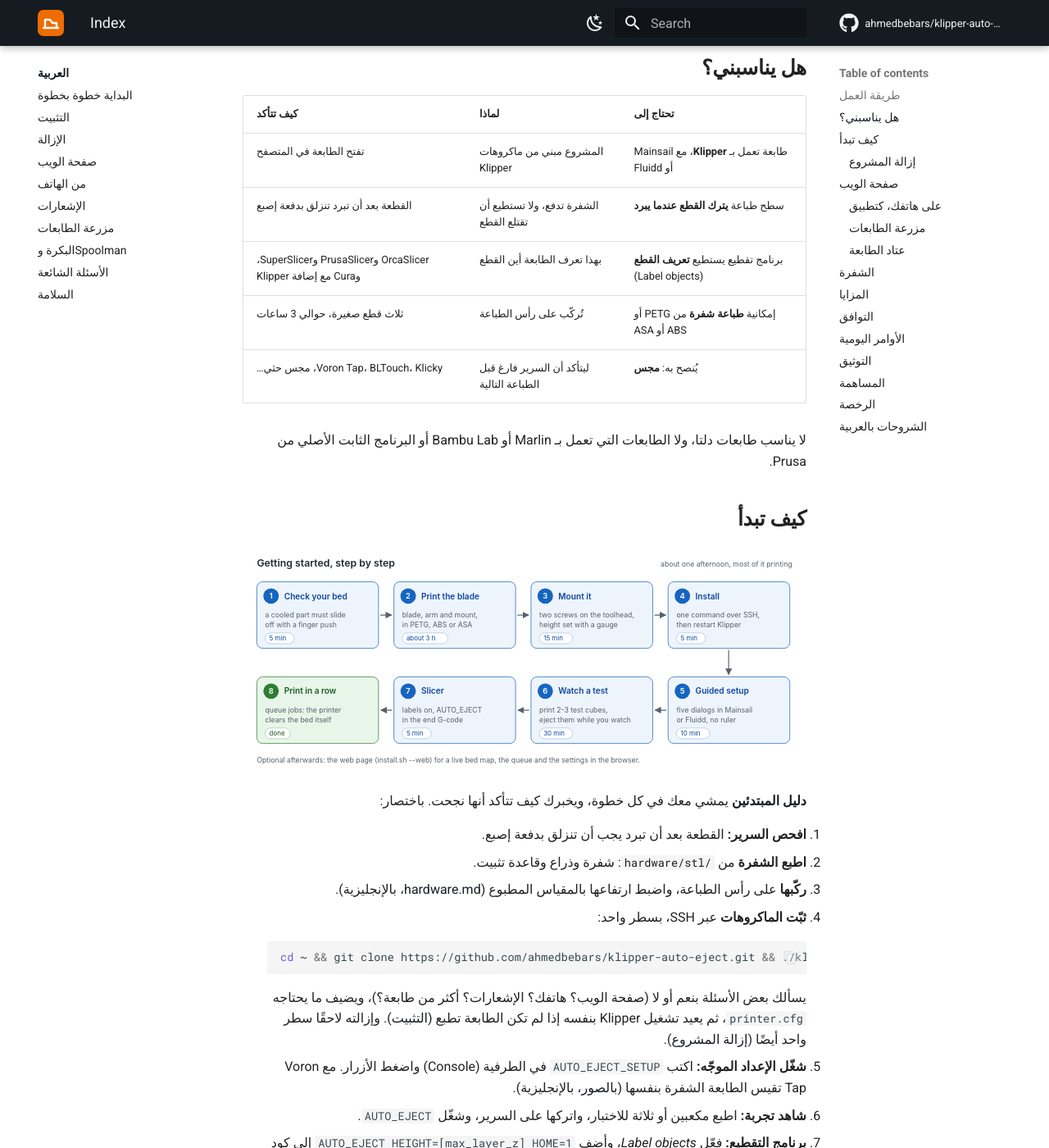
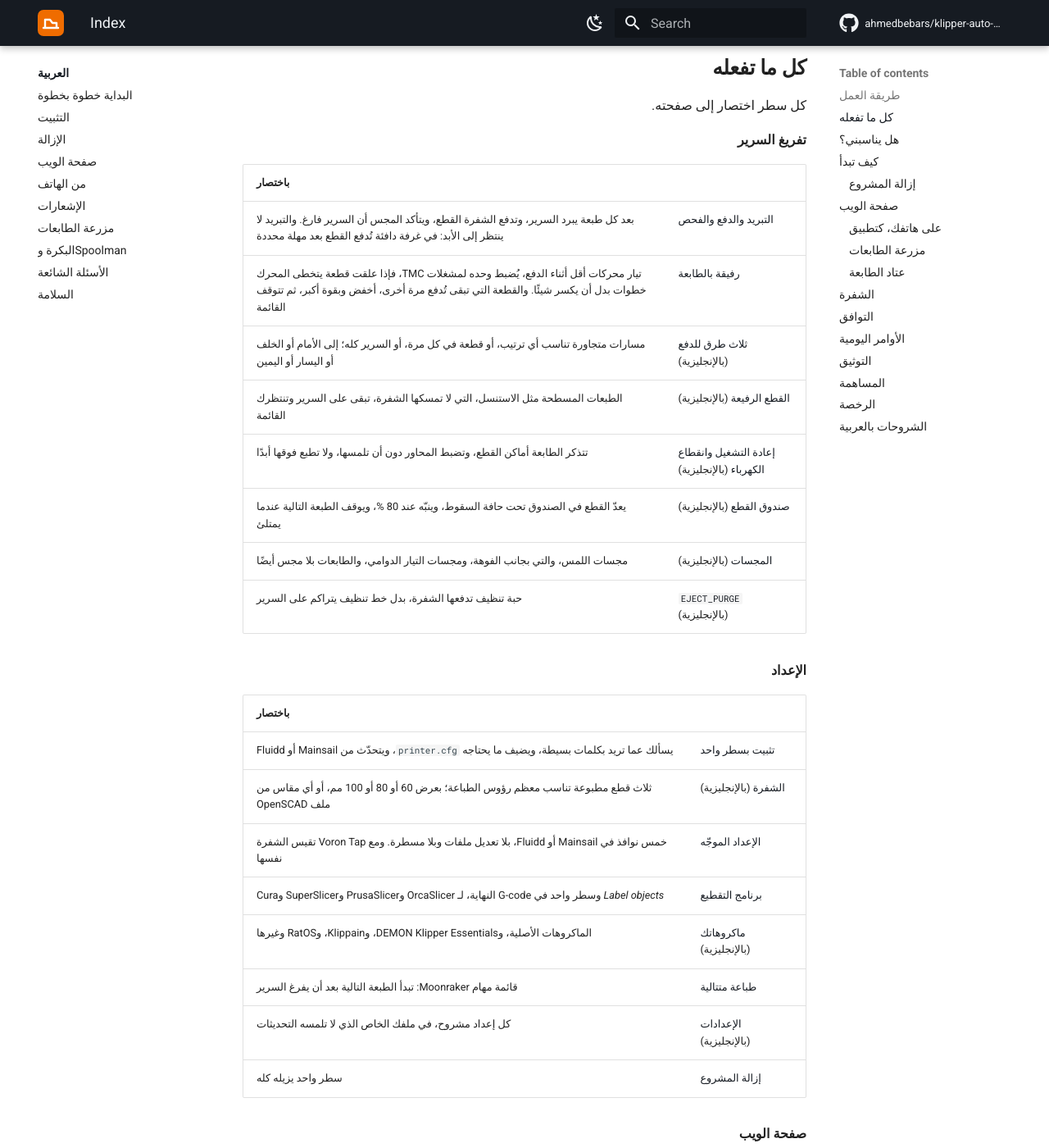
Before and after one commit to ahmedbebars/klipper-auto-eject, an MkDocs documentation site: the page built from docs/ar/README.md, in a window 1280 px wide and 1400 px high, scrolled down 3851 px. Shown: the whole window at 82% size. Built offline with MkDocs 1.6.1 and Material for MkDocs 9.7.7, drawn with Linux system fonts in a browser that asks for light colours; comment, search, counter and statistics services are not loaded; some of the changed text lies outside the part shown.

Commit message:
README: every feature in one place, with a shortcut to its page

```diff
--- a/docs/ar/README.md
+++ b/docs/ar/README.md
@@ -20,6 +20,7 @@
 
 <p align="center">
   <a href="getting-started.md"><b>البداية خطوة بخطوة</b></a> ·
+  <a href="#كل-ما-تفعله">كل ما تفعله</a> ·
   <a href="faq.md">الأسئلة الشائعة</a> ·
   <a href="../README.md">التوثيق (بالإنجليزية)</a> ·
   <a href="../troubleshooting.md">حل المشكلات (بالإنجليزية)</a> ·
@@ -62,6 +63,73 @@
 
 تعرف الطابعة مكان كل قطعة لأن برنامج التقطيع يكتب حدود القطع داخل ملف G-code
 (خيار *Label objects*). لا شيء يحتاج إلى قياس باليد.
+
+## كل ما تفعله
+
+كل سطر اختصار إلى صفحته.
+
+**تفريغ السرير**
+
+| | باختصار |
+|---|---|
+| [التبريد والدفع والفحص](getting-started.md) | بعد كل طبعة يبرد السرير، وتدفع الشفرة القطع، ويتأكد المجس أن السرير فارغ. والتبريد لا ينتظر إلى الأبد: في غرفة دافئة تُدفع القطع بعد مهلة محددة |
+| [رفيقة بالطابعة](safety.md) | تيار محركات أقل أثناء الدفع، يُضبط وحده لمشغلات TMC، فإذا علقت قطعة يتخطى المحرك خطوات بدل أن يكسر شيئًا. والقطعة التي تبقى تُدفع مرة أخرى، أخفض وبقوة أكبر، ثم تتوقف القائمة |
+| [ثلاث طرق للدفع](../strategies.md) (بالإنجليزية) | مسارات متجاورة تناسب أي ترتيب، أو قطعة في كل مرة، أو السرير كله؛ إلى الأمام أو الخلف أو اليسار أو اليمين |
+| [القطع الرفيعة](../configuration.md#thin-parts) (بالإنجليزية) | الطبعات المسطحة مثل الاستنسل، التي لا تمسكها الشفرة، تبقى على السرير وتنتظرك القائمة |
+| [إعادة التشغيل وانقطاع الكهرباء](../recovery.md) (بالإنجليزية) | تتذكر الطابعة أماكن القطع، وتضبط المحاور دون أن تلمسها، ولا تطبع فوقها أبدًا |
+| [صندوق القطع](../configuration.md#the-parts-box) (بالإنجليزية) | يعدّ القطع في الصندوق تحت حافة السقوط، وينبّه عند 80 %، ويوقف الطبعة التالية عندما يمتلئ |
+| [المجسات](../probes.md) (بالإنجليزية) | مجسات اللمس، والتي بجانب الفوهة، ومجسات التيار الدوامي، والطابعات بلا مجس أيضًا |
+| [`EJECT_PURGE`](../integration.md#eject_purge-instead-of-a-purge-line) (بالإنجليزية) | حبة تنظيف تدفعها الشفرة، بدل خط تنظيف يتراكم على السرير |
+
+**الإعداد**
+
+| | باختصار |
+|---|---|
+| [تثبيت بسطر واحد](installation.md) | يسألك عما تريد بكلمات بسيطة، ويضيف ما يحتاجه `printer.cfg`، ويتحدّث من Mainsail أو Fluidd |
+| [الشفرة](../hardware.md) (بالإنجليزية) | ثلاث قطع مطبوعة تناسب معظم رؤوس الطباعة؛ بعرض 60 أو 80 أو 100 مم، أو أي مقاس من ملف OpenSCAD |
+| [الإعداد الموجّه](getting-started.md#5-تشغيل-الإعداد-الموجه) | خمس نوافذ في Mainsail أو Fluidd، بلا تعديل ملفات وبلا مسطرة. ومع Voron Tap تقيس الشفرة نفسها |
+| [برنامج التقطيع](getting-started.md#7-إعداد-برنامج-التقطيع) | *Label objects* وسطر واحد في G-code النهاية، لـ OrcaSlicer وPrusaSlicer وSuperSlicer وCura |
+| [ماكروهاتك](../integration.md) (بالإنجليزية) | الماكروهات الأصلية، وDEMON Klipper Essentials، وKlippain، وRatOS وغيرها |
+| [طباعة متتالية](getting-started.md#8-طباعة-مهام-متتالية) | قائمة مهام Moonraker: تبدأ الطبعة التالية بعد أن يفرغ السرير |
+| [الإعدادات](../configuration.md) (بالإنجليزية) | كل إعداد مشروح، في ملفك الخاص الذي لا تلمسه التحديثات |
+| [إزالة المشروع](uninstall.md) | سطر واحد يزيله كله |
+
+**صفحة الويب**
+
+| | باختصار |
+|---|---|
+| [نظرة عامة](web-page.md#ما-في-الصفحة) | خريطة حية للسرير بالقطع ومسارات الدفع، وأزرار للإزالة أو التجربة |
+| [قائمة الطباعة](web-page.md#ما-في-الصفحة) | أضف الملفات بصورها، وحدد عدد النسخ، وابدأ القائمة أو أوقفها |
+| [فحص ملف](web-page.md#ما-في-الصفحة) | قبل الطباعة: هل القطع معلّمة، وهل تصل إليها الشفرة، والخطة على خريطة السرير |
+| [الشفرة والإعداد](web-page.md#ما-في-الصفحة) | الشفرة المقيسة، والإعداد، وقطع الاختبار، وما تلصقه في برنامج التقطيع |
+| [الإعدادات](web-page.md#الإعدادات) | كل إعداد بمفتاح أو خانة، و**تغييراتي فقط** |
+| [العتاد](web-page.md#العتاد) | اللوحات والمحركات والسخانات والمراوح والكمبيوتر والكاميرا، مباشرةً، وما فيها من خلل |
+| [التحديثات](web-page.md#التحديثات) | ما تغيّر في Klipper منذ نسختك، وهل تحتاج اللوحات إعادة برمجة |
+| [الإبلاغ عن مشكلة](web-page.md#الإبلاغ-عن-مشكلة) | ما يطلبه بلاغ GitHub في نص واحد، دون عناوينك |
+| [صور المطبوعات](web-page.md#صور-المطبوعات) | كل ملف بصورته ومدته وخيطه وخامته |
+| [بالعربية والإنجليزية](web-page.md#الترجمة) | فاتحة أو داكنة، من اليمين إلى اليسار، وعلى الهاتف؛ واللغات الأخرى مرحب بها |
+| [جرّب العرض التجريبي](web-page.md#تجربتها-على-الكمبيوتر) | الصفحة كلها مع طابعة افتراضية، بلا طابعة |
+
+**بعيدًا عن الطابعة**
+
+| | باختصار |
+|---|---|
+| [من أي مكان](remote-access.md) | Tailscale، شبكة خاصة مجانية بين أجهزتك: لا يُفتح شيء على الإنترنت |
+| [كتطبيق](web-page.md#على-هاتفك-كتطبيق) | تُثبَّت الصفحة على الهاتف بأيقونتها الخاصة |
+| [الإشعارات](notifications.md) | عندما تحتاجك الطابعة، والصفحة مغلقة: في التطبيق، أو ntfy، أو Telegram، أو Discord |
+| [Spoolman](spoolman.md) | تتوقف القائمة قبل مهمة لا تكفيها البكرة المركّبة |
+
+**طابعات كثيرة**
+
+| | باختصار |
+|---|---|
+| [مزرعة الطابعات](farm.md) | كل طابعات Klipper على الشبكة في صفحة واحدة، والتي تحتاجك أولًا؛ والطابعات الأخرى لا تحتاج أي تثبيت |
+| [أزرارها](farm.md#الأزرار) | اطبع، وأرسل ملفًا، وأوقف مؤقتًا، وألغِ، وابدأ القائمة، وإيقاف الطوارئ، والتشغيل والإطفاء، والإطفاء وحدها عندما لا يكون لديها عمل |
+| [الصيانة والتقرير اليومي](farm.md#تذكير-الصيانة-والتقرير-اليومي) | تذكير كل عدد من ساعات الطباعة، وملخص اليوم على الهواتف |
+| [طابعة واحدة أو مئة](farm.md#مزرعة-كبيرة) | تصفية، وبحث، وقائمة، ومجموعات حسب الرف أو الغرفة |
+| [تحديث المزرعة كلها](farm.md#تحديث-المزرعة-كلها) | نسخ كل الطابعات، وتحديث المتاحة منها من مكان واحد |
+
+الماكروهات تُختبر تلقائيًا مع كل تغيير، على إصدارات Jinja2 التي يستخدمها Klipper.
 
 ## هل يناسبني؟
 
@@ -171,39 +239,6 @@
 
 <p align="center"><img src="../images/blade-measurement.svg" alt="طريقة قياس الشفرة مع Voron Tap" width="900"></p>
 
-## المزايا
-
-**آمنة**
-- تيار محركات أقل أثناء الدفع، يُضبط تلقائيًا لمشغلات TMC، فإذا علقت قطعة يتخطى المحرك خطوات بدل
-  أن يكسر الشفرة أو القطعة أو أحد السيور.
-- يفحص المجس السرير بعد كل إزالة. القطعة التي ما زالت موجودة تُدفع مرة أخرى، أخفض وبقوة أكبر؛
-  وإذا لم تتحرك بعد ذلك تتوقف القائمة.
-- الطبعات المسطحة مثل الاستنسل، التي لا تستطيع الشفرة الإمساك بها، تُترك على السرير وتنتظرك
-  القائمة ([القطع الرفيعة](../configuration.md#thin-parts)، بالإنجليزية).
-- تتحمل إعادة التشغيل وانقطاع الكهرباء: تتذكر الطابعة أماكن القطع، وتضبط المحاور دون أن تلمسها،
-  ولا تبدأ طباعة فوقها أبدًا ([الاسترداد](../recovery.md)، بالإنجليزية).
-- التبريد لا ينتظر إلى الأبد: في غرفة دافئة تُدفع القطع بعد مهلة محددة، مع تحذير.
-- مع [Spoolman](spoolman.md)، تتوقف القائمة قبل مهمة لا تكفيها البكرة المركّبة، بدل أن تنفد البكرة في
-  منتصفها.
-
-**سهلة**
-- إعداد موجّه في خمس نوافذ داخل Mainsail أو Fluidd. بلا تعديل ملفات إعداد، وبلا مسطرة.
-- الشفرة تقيس نفسها مع Voron Tap ومع المجسات الأخرى التي تلمس بالفوهة.
-- صفحة الويب، بالإنجليزية والعربية.
-- تثبيت بسطر واحد يسألك عما تريد بكلمات بسيطة، ويضيف ما يحتاجه `printer.cfg`. والتحديثات تأتي من
-  لوحة التحديث في Mainsail/Fluidd، وإعداداتك في ملف خاص بها لا تلمسه التحديثات أبدًا.
-
-**مرنة**
-- أي حافة سقوط: الأمام أو الخلف أو اليسار أو اليمين.
-- ثلاث طرق لتخطيط الدفع: مسارات متجاورة تناسب أي ترتيب للقطع، أو قطعة واحدة في كل مرة، أو السرير
-  كله ([طرق الدفع](../strategies.md)، بالإنجليزية).
-- مجسات اللمس، والمجسات التي بجانب الفوهة، ومجسات التيار الدوامي ([المجسات](../probes.md)،
-  بالإنجليزية)، والطابعات التي بلا مجس أيضًا.
-- تعمل مع الماكروهات الأصلية ومع DEMON وKlippain وغيرها ([التكامل](../integration.md)، بالإنجليزية).
-- الأمر `EJECT_PURGE`: حبة تنظيف تستطيع الشفرة دفعها، بدل خط تنظيف يتراكم على السرير.
-
-الماكروهات تُختبر تلقائيًا مع كل تغيير، على إصدارات Jinja2 التي يستخدمها Klipper.
-
 ## التوافق
 
 | نوع الطابعة | الحالة | ملاحظات |
```
Also changed, not shown: README.md (+69 -33 lines).
